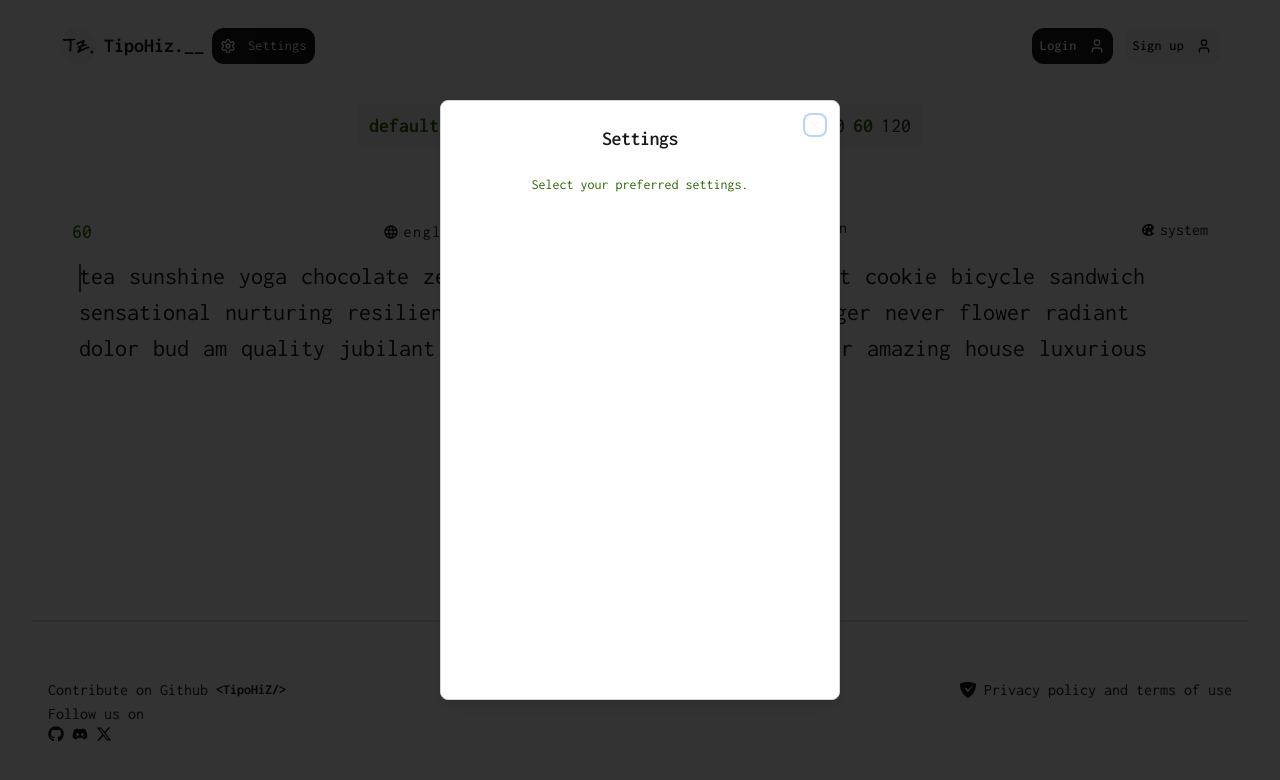
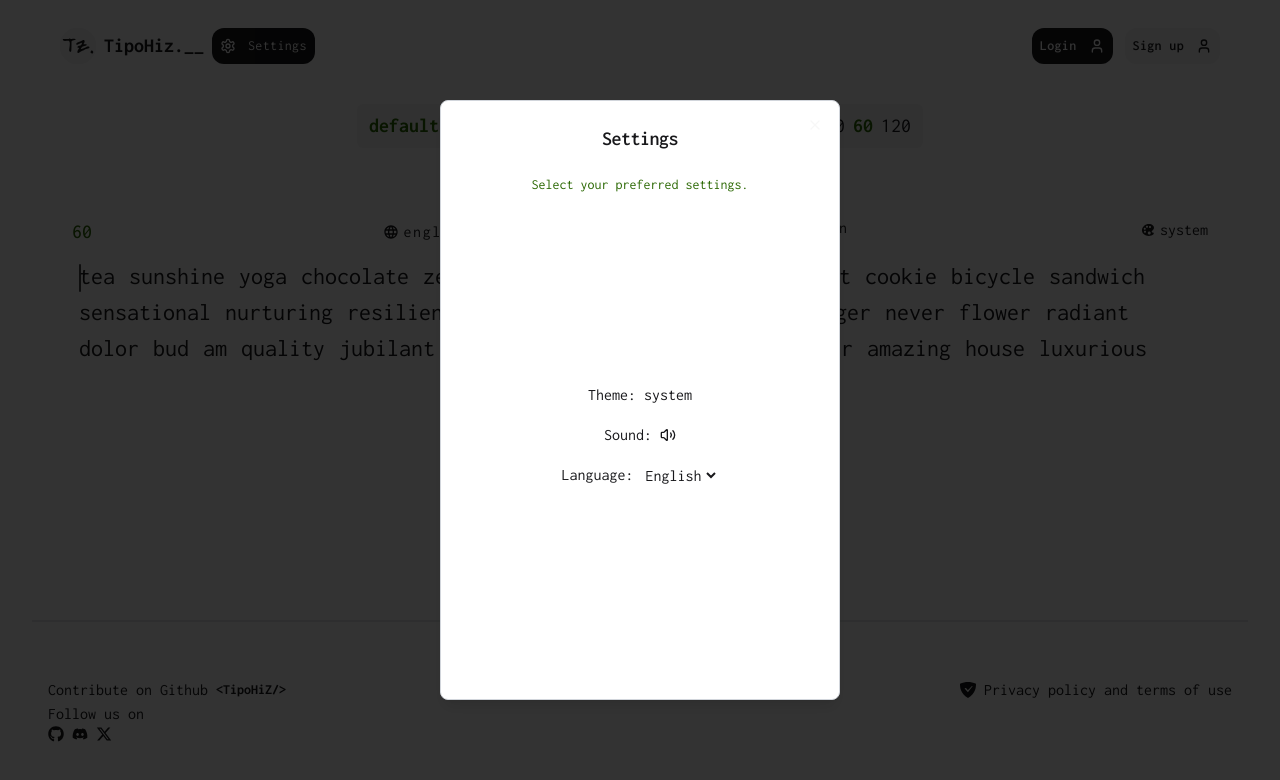
Before and after one commit to JhohannesK/TipoHiZ, a Next.js app: page / in a window 1280 px wide. Both pictures are taken after a click on the button "Settings". Shown: the top 780 px of the page. Built offline with nearby package versions, Linux system fonts and the light colour scheme; what simple-zustand-devtools would draw is missing.

Commit message:
filled settings dialog window

```diff
--- a/components/Settings.tsx
+++ b/components/Settings.tsx
@@ -7,23 +7,34 @@ import {
    DialogHeader,
    DialogTitle, DialogTrigger
 } from '@/components/UI/dialog';
-import { LuSettings } from 'react-icons/lu';
-
+import { LuSettings, LuVolume2, LuVolumeX } from 'react-icons/lu';
+import ThemeChoose from '@/components/expo/theme-choose';
 export default function Settings() {
 
    const [mounted, setMounted] = useState(false); //tracking wether the component is mounted or not
+   const [sound, setSound] = useState(true);
 
    useEffect(() => {
       setMounted(true);
    }, []);
+   const handleSound = () => {
+      const typingSound = new Audio('/modules/AudioFiles/type.mp3');
+      if (sound) {
+         setSound(false);
+         typingSound.volume = 0;
+      } else {
+         setSound(true);
+         typingSound.volume = 0.1;
+      }
+   };
 
    if (!mounted) return null;
 
    return (
       <Dialog>
-         <DialogTrigger className="flex items-center justify-center p-2 rounded-xl gap-3 cursor-pointer text-foreground bg-input">
-            <LuSettings className="text-background" />
-            <p className="text-sm tracking-wide text-background">Settings</p>
+         <DialogTrigger className="flex items-center justify-center p-2 rounded-xl gap-3 cursor-pointer text-background bg-input">
+            <LuSettings />
+            <p className="text-sm tracking-wide">Settings</p>
          </DialogTrigger>
          <DialogContent className="max-w-[400px] rounded-xl shadow-lg p-6 bg-background border border-gray-300 h-[600px] overflow-y-auto">
             <DialogHeader>
@@ -34,6 +45,28 @@ export default function Settings() {
                   Select your preferred settings.
                </DialogDescription>
             </DialogHeader>
+            <div className="flex flex-col items-center text-input">
+               <div className="flex gap-2 mb-4">
+                  <span>Theme:</span>
+                  <ThemeChoose />
+                  {/*<IoIosColorPalette />*/}
+               </div>
+               <div className="flex  gap-2 mb-4">
+                  <span>Sound:</span>
+                  <button className="outline-none" onClick={handleSound}>
+                     {sound ? <LuVolume2 /> : <LuVolumeX />}
+                  </button>
+               </div>
+               <div className="flex gap-2 mb-4">
+                  <span>Language:</span>
+                  <select className="cursor-pointer bg-background">
+                     <option value="english">English</option>
+                     <option value="spanish">Spanish</option>
+                     <option value="french">French</option>
+                     <option value="german">German</option>
+                  </select>
+               </div>
+            </div>
          </DialogContent>
       </Dialog>
    );
```
